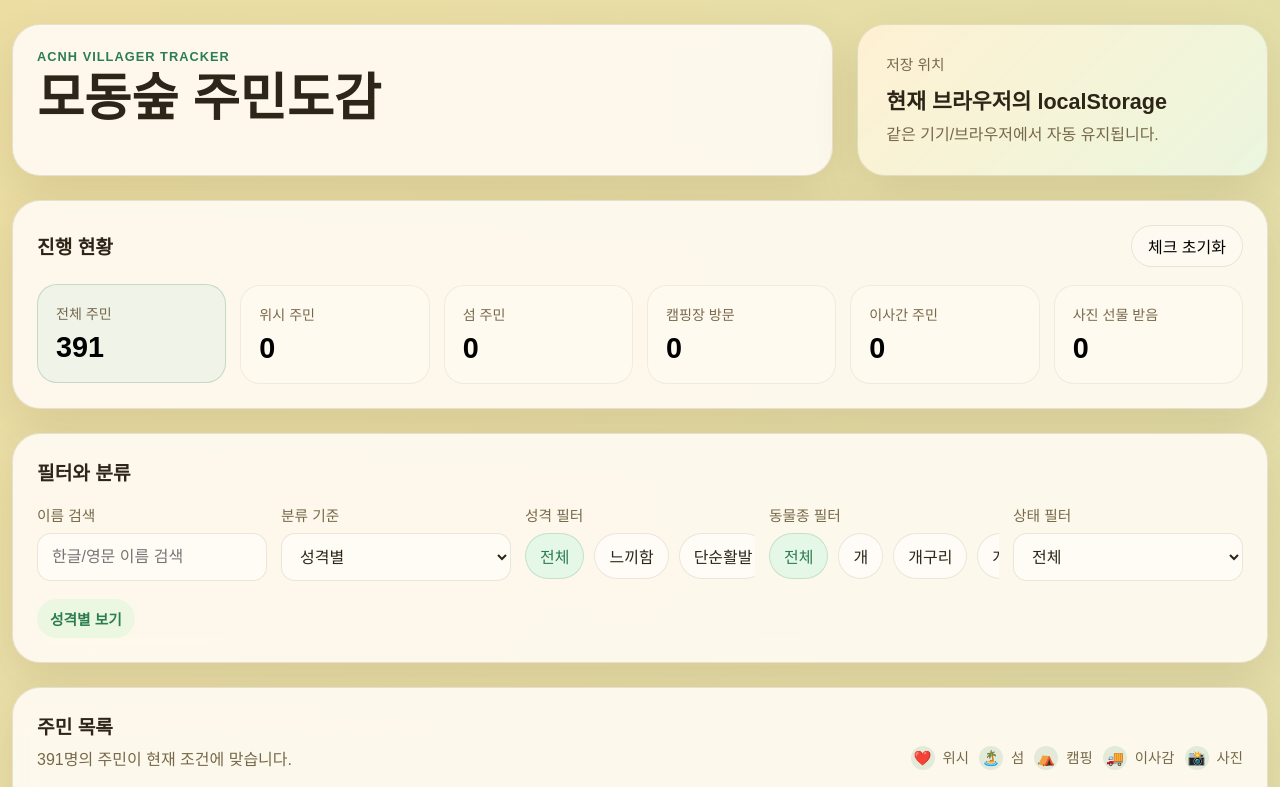
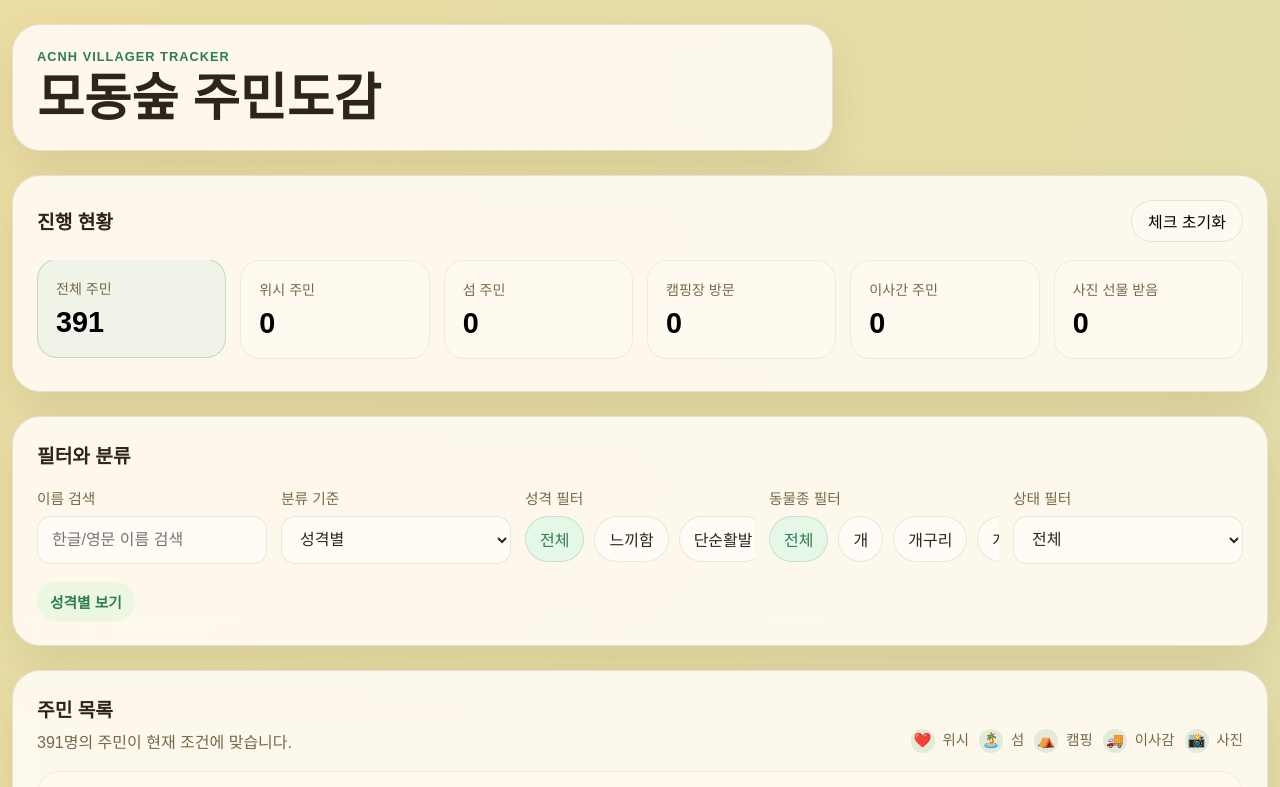
Before and after one commit to ACNH-app/villagers-tracker, a plain HTML site: page index.html in a window 1280 px wide. Shown: the top 787 px of the page. Drawn offline with Linux system fonts and the light colour scheme.

Commit message:
UI 개선: 진행현황 카드 가로 표시, localStorage 노트 제거

```diff
--- a/index.html
+++ b/index.html
@@ -12,11 +12,6 @@
         <div class="hero-copy">
           <p class="eyebrow">ACNH Villager Tracker</p>
           <h1>모동숲 주민도감</h1>
-        </div>
-        <div class="hero-note">
-          <p>저장 위치</p>
-          <strong>현재 브라우저의 localStorage</strong>
-          <span>같은 기기/브라우저에서 자동 유지됩니다.</span>
         </div>
       </header>
 
--- a/styles.css
+++ b/styles.css
@@ -159,8 +159,24 @@ select {
 
 .summary-grid {
   display: grid;
-  grid-template-columns: repeat(auto-fit, minmax(140px, 1fr));
+  grid-auto-flow: column;
+  grid-auto-columns: minmax(180px, 1fr);
   gap: 14px;
+  overflow-x: auto;
+  padding-bottom: 8px;
+}
+
+.summary-grid::-webkit-scrollbar {
+  height: 8px;
+}
+
+.summary-grid::-webkit-scrollbar-track {
+  background: transparent;
+}
+
+.summary-grid::-webkit-scrollbar-thumb {
+  background: rgba(88, 67, 22, 0.24);
+  border-radius: 999px;
 }
 
 .summary-card {
```
